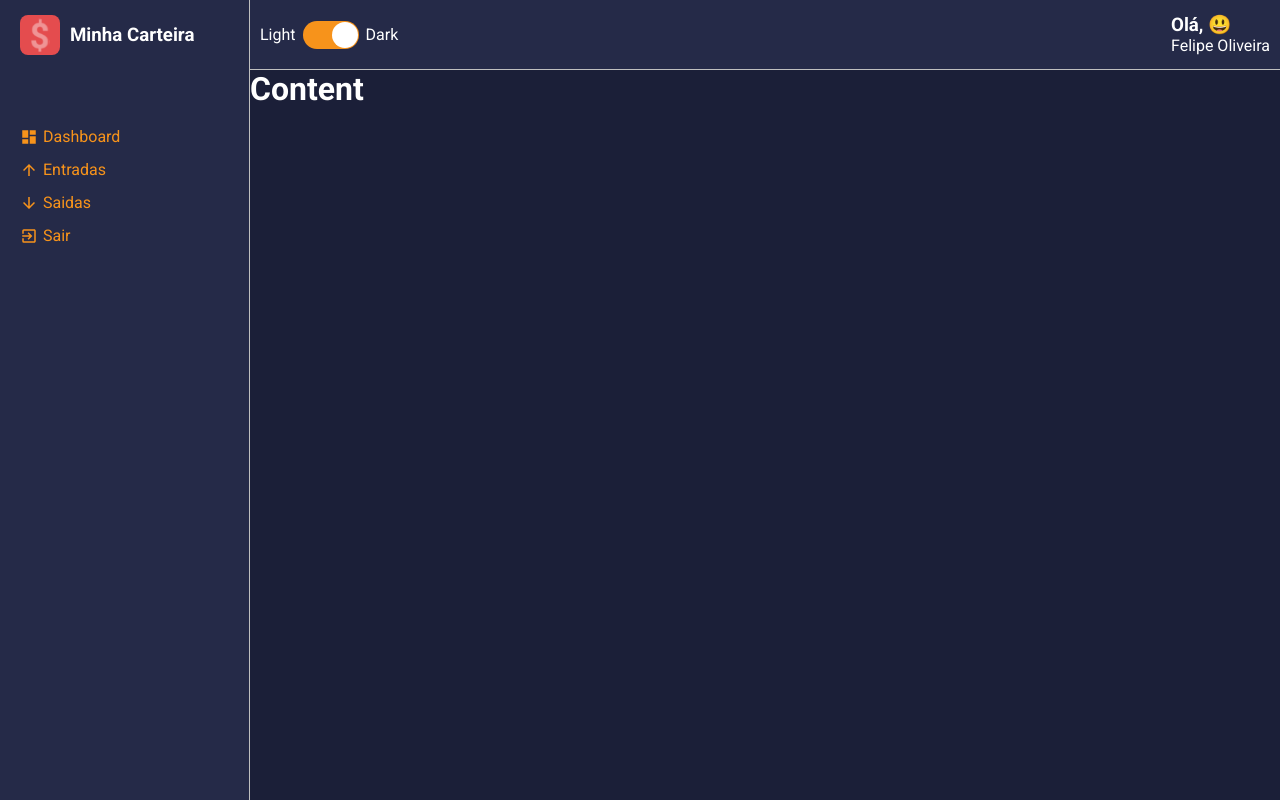
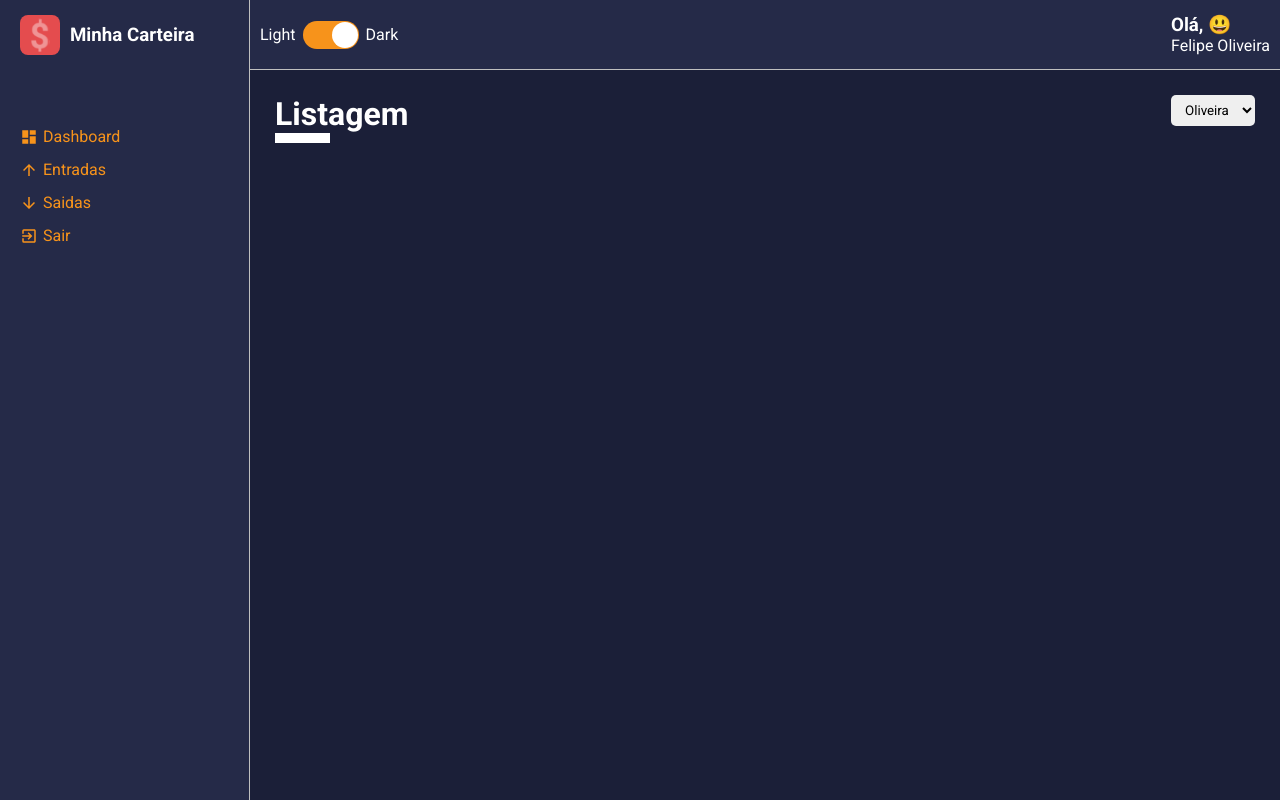
Before and after one commit to felipecotto/minha-carteira-dashboard, a React (Create React App) app: page /list/1 in a window 1280 px wide. Built offline with nearby package versions, Linux system fonts and the light colour scheme.

Commit message:
Criacao do content header + selectInput

```diff
--- a/src/App.tsx
+++ b/src/App.tsx
@@ -4,12 +4,16 @@
 
 import Layout from './components/Layout';
 import dark from './styles/themes/dark';
+import Dashboard from './pages/Dashboard';
+import List from './pages/List';
 
 const App: React.FC = () => {
     return (
         <ThemeProvider theme={dark}>
         <GlobalStyles />
-        <Layout />
+        <Layout>
+            <List/>
+        </Layout>
         </ThemeProvider>
     )
 }
--- a/src/components/Content/index.tsx
+++ b/src/components/Content/index.tsx
@@ -1,10 +1,10 @@
 import React from 'react';
 import { Container } from './styles';
 
-const Content: React.FC = () => {
+const Content: React.FC = ({ children }) => {
     return(
         <Container>
-            <h1>Content</h1>
+            { children }
         </Container>
     );
 }
--- a/src/components/Content/styles.ts
+++ b/src/components/Content/styles.ts
@@ -4,4 +4,5 @@
     grid-area: CT;
     background-color: ${props => props.theme.colors.primary};
     color: ${props => props.theme.colors.white};
+    padding: 25px;
 `;
--- /dev/null
+++ b/src/components/ContentHeader/index.tsx
@@ -0,0 +1,24 @@
+import React from 'react';
+import { Container, TitleContainer, Controllers } from './styles';
+
+interface IcontentHeaderProps {
+    title: string;
+    lineColor: string;
+    children: React.ReactNode;
+}
+
+const ContentHeader: React.FC<IcontentHeaderProps> = ({title, lineColor, children}) => {
+
+    return(
+        <Container>
+            <TitleContainer lineColor={lineColor}>
+                <h1>{title}</h1>
+            </TitleContainer>
+            <Controllers>
+                {children}
+            </Controllers>
+        </Container>
+    );
+}
+
+export default ContentHeader;
--- /dev/null
+++ b/src/components/ContentHeader/styles.ts
@@ -0,0 +1,29 @@
+import  styled from 'styled-components';
+
+interface ITitleContainerProps {
+    lineColor: string;
+}
+
+export const Container = styled.div`
+    width: 100%;
+    display: flex;
+    justify-content: space-between;
+    margin-bottom: 25px;
+`;
+
+export const TitleContainer = styled.div<ITitleContainerProps>`
+    > h1 {
+            color: ${props => props.theme.colors.white};
+            &::after {
+                content: '';
+                display: block;
+                width: 55px;
+                border-bottom: 10px solid ${props => props.lineColor};
+            }
+        }
+
+`;
+
+export const Controllers = styled.div`
+    display: flex;
+`;
--- a/src/components/Layout/index.tsx
+++ b/src/components/Layout/index.tsx
@@ -5,12 +5,12 @@
 import Aside from '../Aside';
 import Content from '../Content';
 
-const Layout: React.FC = () => {
+const Layout: React.FC = ({ children }) => {
     return(
         <Grid>
           <MainHeader />
           <Aside />
-          <Content />
+          <Content>{children}</Content>
         </Grid>
     );
 }
--- /dev/null
+++ b/src/components/SelectInput/index.tsx
@@ -0,0 +1,25 @@
+import React from 'react';
+import { Container } from './styles';
+
+interface IselectInputProps {
+    options: {
+        value: string | number;
+        label: string | number;
+    }[],
+}
+
+const SelectInput: React.FC<IselectInputProps> = ({ options }) => {
+    return(
+        <Container>
+            <select>
+                {
+                    options.map(option => (
+                        <option value={option.value}>{option.label}</option>
+                    ))
+                }
+            </select>
+        </Container>
+    );
+}
+
+export default SelectInput;
--- /dev/null
+++ b/src/components/SelectInput/styles.ts
@@ -0,0 +1,9 @@
+import  styled from 'styled-components';
+
+export const Container = styled.div`
+    > select {
+        padding: 7px 10px;
+        border-radius: 5px;
+        margin-left: 7px;
+    }
+`;
--- /dev/null
+++ b/src/pages/Dashboard/styles.ts
@@ -0,0 +1,5 @@
+import  styled from 'styled-components';
+
+export const Container = styled.div`
+
+`;
--- a/src/pages/List/index.tsx
+++ b/src/pages/List/index.tsx
@@ -1,8 +1,22 @@
 import React from 'react';
+import { Container } from './styles';
+import ContentHeader from '../../components/ContentHeader';
+import SelectInput from '../../components/SelectInput';
 
 const List: React.FC = () => {
+
+    const options = [
+        {value: 'Rogrido', label: 'Oliveira'},
+        {value: 'Rogrido', label: 'Oliveira'},
+        {value: 'Rogrido', label: 'Oliveira'}
+    ]
+
     return(
-        <h1>List</h1>
+        <Container>
+        <ContentHeader title="Listagem" lineColor="#ffffff">
+            <SelectInput options={options} />
+        </ContentHeader>
+    </Container>
     );
 }
 
--- /dev/null
+++ b/src/pages/List/styles.ts
@@ -0,0 +1,5 @@
+import  styled from 'styled-components';
+
+export const Container = styled.div`
+
+`;
```
Also changed, not shown: src/pages/Dashboard/index.tsx (+16 -1 lines).
